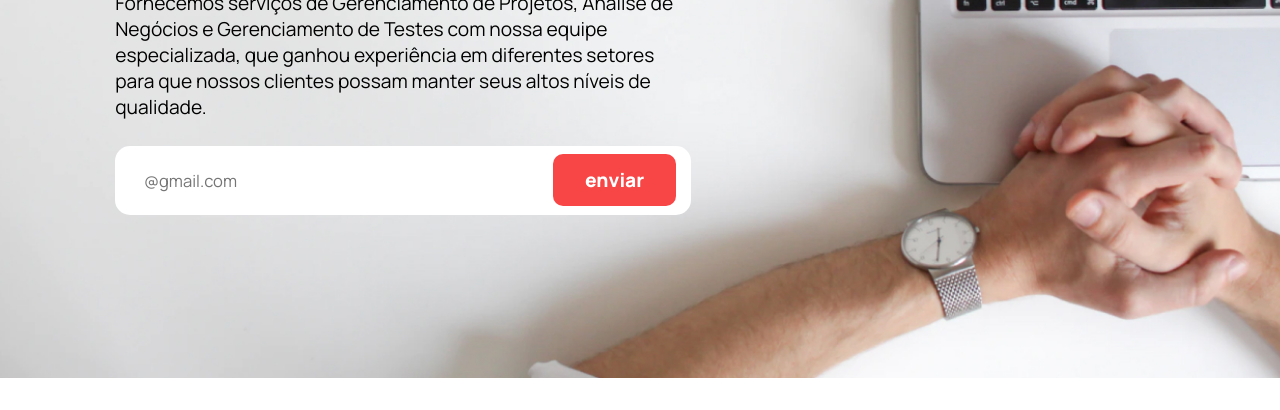
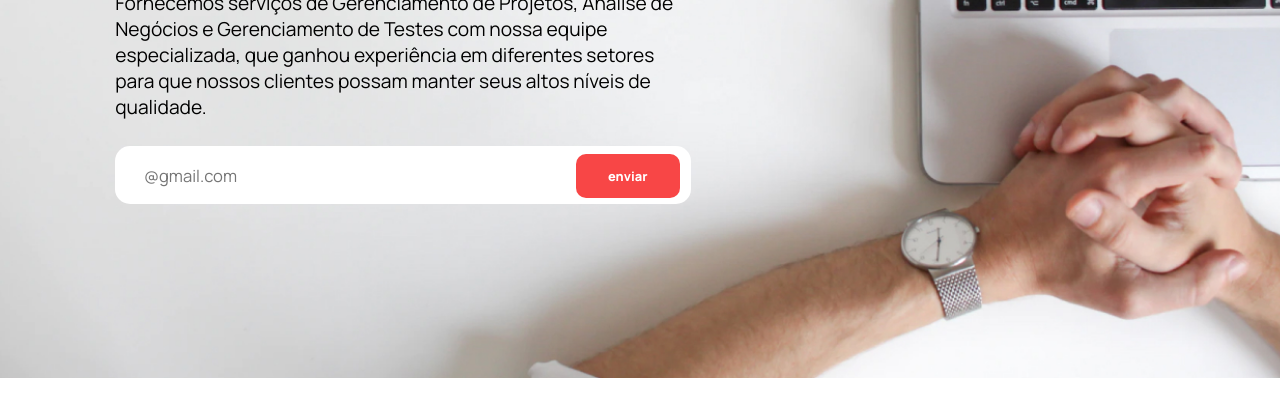
Before and after one commit to xXx-Daniel-xXx/Empresa-de-gerenciamento, a plain HTML site: page index.html in a window 1280 px wide. Shown: the part 390-800 px from the top of the page. Drawn offline with Linux system fonts and the light colour scheme.

Commit message:
Atualizações no index.html e style.css

```diff
--- a/index.html
+++ b/index.html
@@ -7,7 +7,7 @@
     <meta charset="UTF-8">
     <meta http-equiv="X-UA-Compatible" content="IE=edge">
     <meta name="viewport" content="width=device-width, initial-scale=1.0">
-    <title>Document</title>
+    <title>ProManage</title>
     <link rel="shortcut icon" href="image/icon da empresamin.jpg" type="image/x-icon">
     <link rel="stylesheet" href="style.css">
     <script src="https://kit.fontawesome.com/0d3842e278.js" crossorigin="anonymous"></script>
--- a/style.css
+++ b/style.css
@@ -76,9 +76,7 @@ nav ul li:hover{
     border-bottom: 0.2vw solid var(--color-primary);
 }
 
-nav ul a:hover {
-    color: white;
-}
+
 
 nav button {
     display: flex;
@@ -122,7 +120,7 @@ header label {
 #email {
     font-size: 1.3vw;
     padding: 5%;
-    height: 90%;
+    height: 75%;
     width: 100%;
     border: none;
     border-radius: 15px;
@@ -131,10 +129,10 @@ header label {
 
 .get {
     position: relative;
-    left: 76%;
-    top: -80%;
+    left: 80%;
+    top: -65%;
     align-self: end;
-    font-size: max(1.5vw, 8px);
+    font-size: max(1vw, 8px);
     padding: 1vw 2.5vw;
 }
 /*-----------------------------------------------------------------------------------------------------------------------------------------------*/
```
